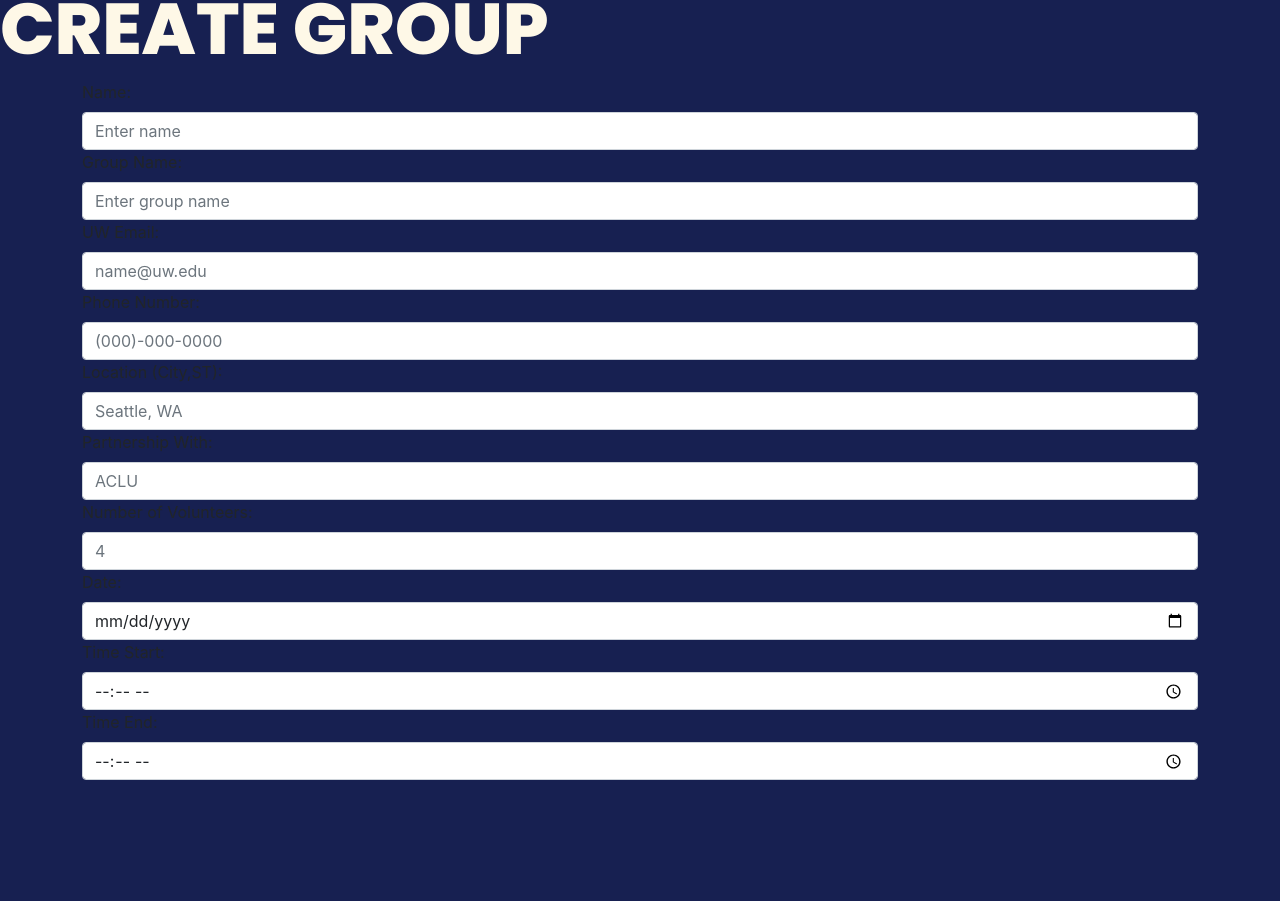
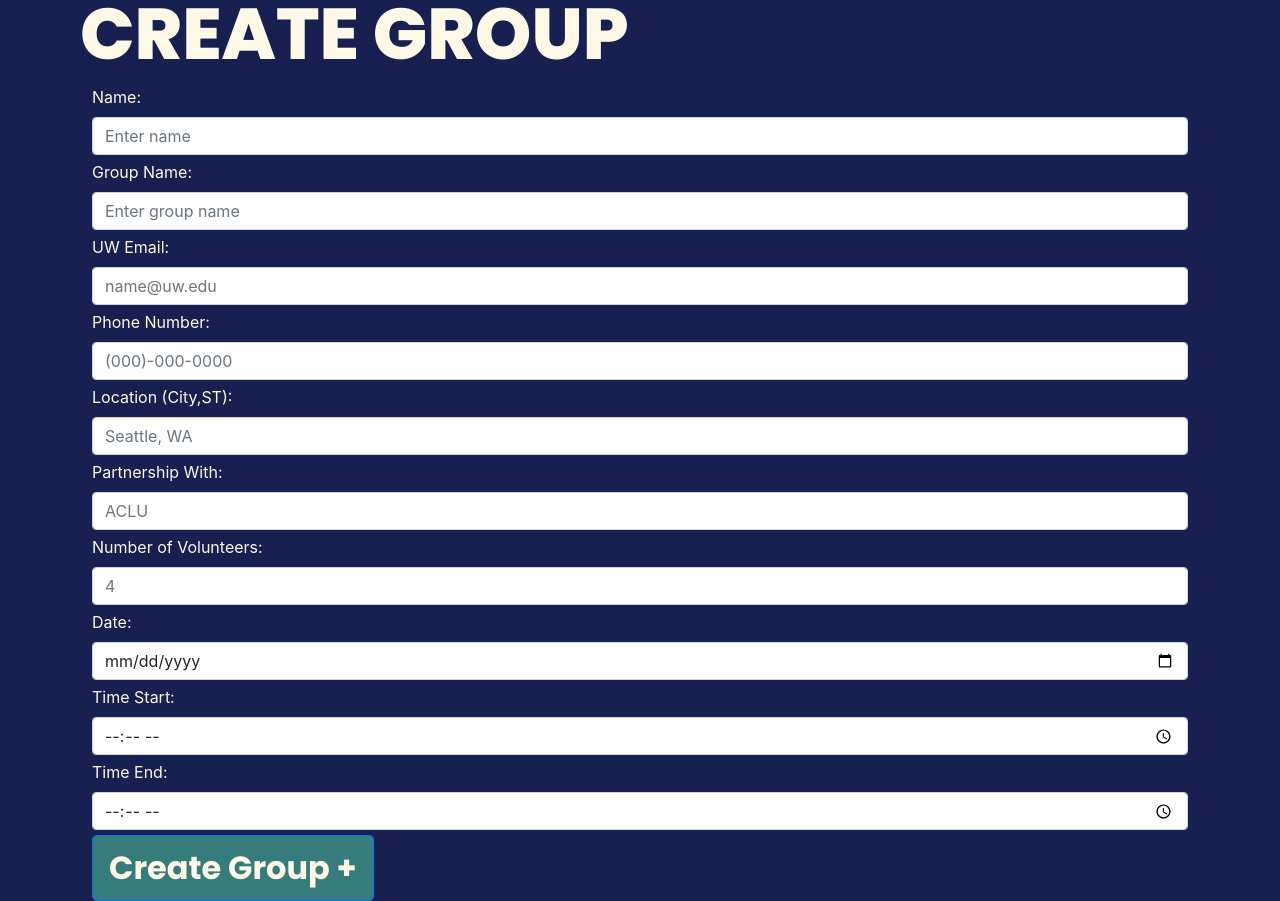
Before and after one commit to UW-INFO442-AU21/group6-refugees, a React (Create React App) app in the folder my-app/: page / in a window 1280 px wide. Shown: the part 5852-6753 px from the top of the page. Before the commit the page ends 6632 px from the top, so only its background shows below. Built offline with nearby package versions, Linux system fonts and the light colour scheme.

Commit message:
form css

```diff
--- /dev/null
+++ b/my-app/src/form.css
@@ -0,0 +1,10 @@
+.groupForm{
+    margin-top: 5px;
+    margin-left: 5rem;
+    margin-right: 5rem;
+    color: #FEF8E7;
+}
+
+.formmar {
+    margin-bottom: 5px;
+}
--- a/my-app/src/form.js
+++ b/my-app/src/form.js
@@ -1,4 +1,4 @@
-import React, { Component } from 'react';
+import './form.css';
 import Button from "react-bootstrap/Button";
 import Container from 'react-bootstrap/Container';
 import Form from 'react-bootstrap/Form';
@@ -9,47 +9,48 @@ function GForm() {
         <h1>CREATE GROUP</h1>
         <Container>
             <Form>
-                <Form.Group controlId="form.Name">
+                <Form.Group controlId="form.Name" className='formmar'>
                     <Form.Label>Name:</Form.Label>
                     <Form.Control type="text" placeholder="Enter name" />
                 </Form.Group>
-                <Form.Group controlId="form.GName">
+                <Form.Group controlId="form.GName" className='formmar'>
                     <Form.Label>Group Name:</Form.Label>
                     <Form.Control type="text" placeholder="Enter group name" />
                 </Form.Group>
-                <Form.Group controlId="form.Email">
+                <Form.Group controlId="form.Email" className='formmar'>
                     <Form.Label>UW Email:</Form.Label>
                     <Form.Control type="email" placeholder="name@uw.edu" />
                 </Form.Group>
-                <Form.Group controlId="form.Phone">
+                <Form.Group controlId="form.Phone" className='formmar'>
                     <Form.Label>Phone Number:</Form.Label>
                     <Form.Control type="phone" placeholder="(000)-000-0000" />
                 </Form.Group>
-                <Form.Group controlId="form.Loc">
+                <Form.Group controlId="form.Loc" className='formmar'>
                     <Form.Label>Location (City,ST):</Form.Label>
                     <Form.Control type="text" placeholder="Seattle, WA" />
                 </Form.Group>
-                <Form.Group controlId="form.Partner">
+                <Form.Group controlId="form.Partner" className='formmar'>
                     <Form.Label>Partnership With:</Form.Label>
                     <Form.Control type="text" placeholder="ACLU" />
                 </Form.Group>
-                <Form.Group controlId="form.Num">
+                <Form.Group controlId="form.Num" className='formmar'>
                     <Form.Label>Number of Volunteers:</Form.Label>
                     <Form.Control type="number" placeholder="4" />
                 </Form.Group>
-                <Form.Group controlId="form.Date">
+                <Form.Group controlId="form.Date" className='formmar'>
                     <Form.Label>Date:</Form.Label>
                     <Form.Control type="date" placeholder="November 30, 2021" />
                 </Form.Group>
-                <Form.Group controlId="form.Date">
+                <Form.Group controlId="form.Time" className='formmar'>
                     <Form.Label>Time Start:</Form.Label>
                     <Form.Control type="time" placeholder="10:30 AM" />
                 </Form.Group>
-                <Form.Group controlId="form.Date">
+                <Form.Group controlId="form.Time" className='formmar'>
                     <Form.Label>Time End:</Form.Label>
                     <Form.Control type="time" placeholder="02:00 PM" />
                 </Form.Group>
             </Form>
+            <Button size="lg" className='mainbtn'>Create Group +</Button>
         </Container>
     </div>
     );
```
